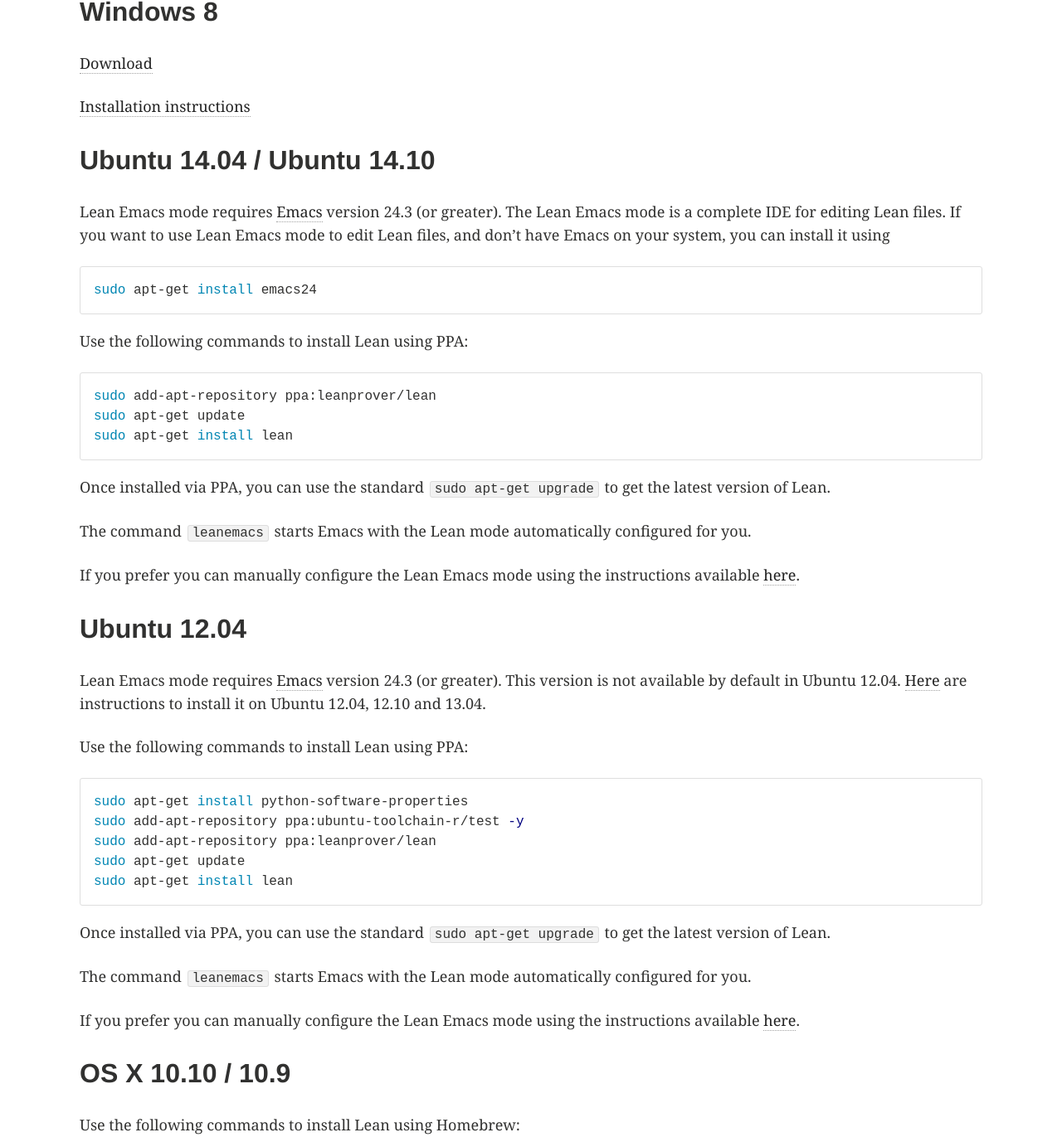
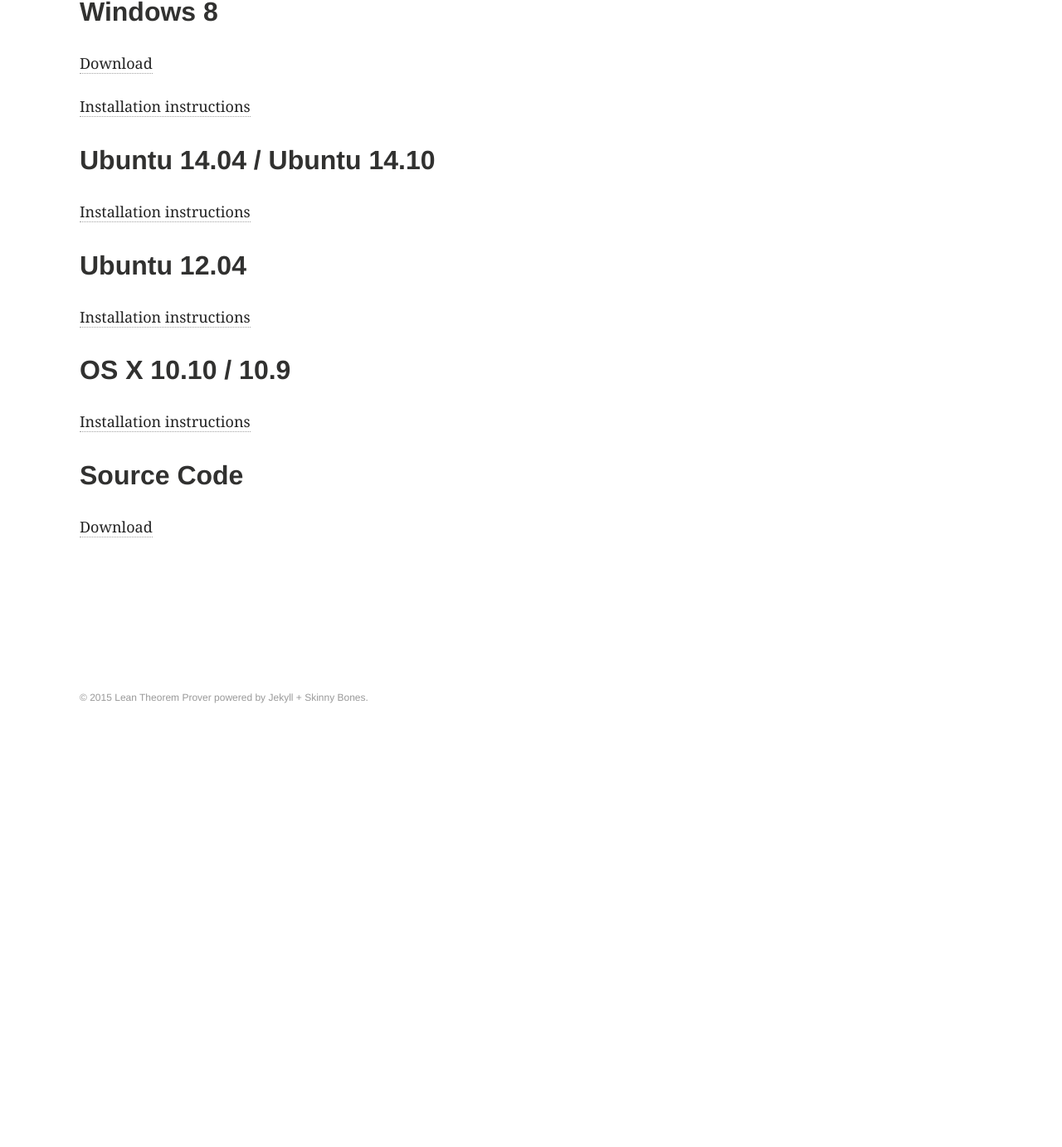
Before and after one commit to leanprover/leanprover.github.io, a Jekyll site: the page built from download/index.md, in a window 1280 px wide and 1400 px high, scrolled down 307 px, cut to the strip 17-1400 px from the top of the window. Shown: the whole strip at 83% size. Built offline with Jekyll 4.4.1, drawn with Linux system fonts in a browser that asks for light colours; after the commit the page ends 1250 px from its top, so only the background shows below that; some of the changed text lies outside the part shown.

Commit message:
reorganize download instructions

```diff
--- a/download/index.md
+++ b/download/index.md
@@ -24,71 +24,17 @@
 Ubuntu 14.04 / Ubuntu 14.10
 ---------------------------
 
-Lean Emacs mode requires [Emacs](http://www.gnu.org/software/emacs/) version 24.3 (or greater).
-The Lean Emacs mode is a complete IDE for editing Lean files. If you want to use
-Lean Emacs mode to edit Lean files, and don't have Emacs on your system,
-you can install it using
-
-{% highlight bash %}
-sudo apt-get install emacs24
-{% endhighlight %}
-
-Use the following commands to install Lean using PPA:
-
-{% highlight bash %}
-sudo add-apt-repository ppa:leanprover/lean
-sudo apt-get update
-sudo apt-get install lean
-{% endhighlight %}
-
-Once installed via PPA, you can use the standard `sudo apt-get upgrade` to get the latest version of Lean.
-
-The command `leanemacs` starts Emacs with the Lean mode automatically configured for you.
-
-If you prefer you can manually configure the Lean Emacs mode using the instructions
-available [here](https://github.com/leanprover/lean/blob/master/src/emacs/README.md).
+[Installation instructions](ubuntu14inst)
 
 Ubuntu 12.04
 ------------
 
-Lean Emacs mode requires [Emacs](http://www.gnu.org/software/emacs/) version 24.3 (or greater).
-This version is not available by default in Ubuntu 12.04. [Here](http://ubuntuhandbook.org/index.php/2013/09/install-upgrade-to-emacs-24-3-in-ubuntu-13-04-12-10-12-04/)
-are instructions to install it on Ubuntu 12.04, 12.10 and 13.04.
-
-Use the following commands to install Lean using PPA:
-
-{% highlight bash %}
-sudo apt-get install python-software-properties
-sudo add-apt-repository ppa:ubuntu-toolchain-r/test -y
-sudo add-apt-repository ppa:leanprover/lean
-sudo apt-get update
-sudo apt-get install lean
-{% endhighlight %}
-
-Once installed via PPA, you can use the standard `sudo apt-get upgrade` to get the latest version of Lean.
-
-The command `leanemacs` starts Emacs with the Lean mode automatically configured for you.
-
-If you prefer you can manually configure the Lean Emacs mode using the instructions
-available [here](https://github.com/leanprover/lean/blob/master/src/emacs/README.md).
-
+[Installation instructions](ubuntu12inst)
 
 OS X 10.10 / 10.9
 -----------------
 
-Use the following commands to install Lean using Homebrew:
-
-{% highlight bash %}
-brew tap leanprover/lean
-brew install lean
-{% endhighlight %}
-
-To upgrade lean to the latest version, run the following commands:
-
-{% highlight bash %}
-brew update && brew upgrade
-{% endhighlight %}
-
+[Installation instructions](OSX10inst)
 
 Source Code
 -----------
```
Also changed, not shown: download/OSX10inst.md (added, +25 -0 lines), download/ubuntu12inst.md (added, +33 -0 lines), download/ubuntu14inst.md (added, +36 -0 lines).
